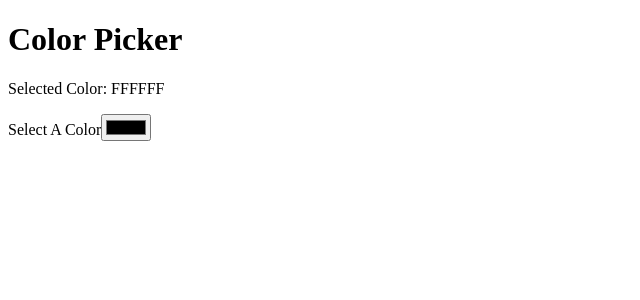
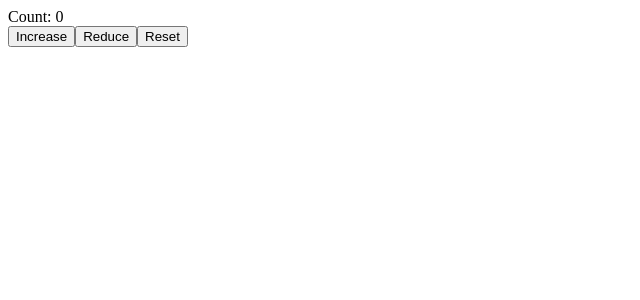
Before and after one commit to HopolangBotsane/Random-React-Projects, a React (Vite) app in the folder Untitled/: page / in a window 1280 px wide. Shown: the top 300 px of the page, without its empty margins (0-640 px from the left). Built offline with nearby package versions, Linux system fonts and the light colour scheme.

Commit message:
Moved! ColorPicker to Components Update! Switched to updater functions in Counter

```diff
--- a/Untitled/src/App.jsx
+++ b/Untitled/src/App.jsx
@@ -1,10 +1,10 @@
-import ColorPicker from "./ColorPicker"
+import Counter from "./Components/Counter"
 
 function App() {
 
   return (
     <>
-      <ColorPicker/>
+      <Counter/>
     </>
   )
 }
--- a/Untitled/src/Components/Counter.jsx
+++ b/Untitled/src/Components/Counter.jsx
@@ -5,11 +5,11 @@
     const [count, setCount] = useState(0)
 
     const increase = () => {
-        setCount(count + 1)
+        setCount(prevCount => prevCount + 1)
     }
 
     const reduce = () => {
-        setCount(count - 1)
+        setCount(prevCount => prevCount - 1)
     }
 
     const reset = () => {
```
Also changed, not shown: Untitled/src/Components/ColorPicker.jsx (renamed from Untitled/src/ColorPicker.jsx).
